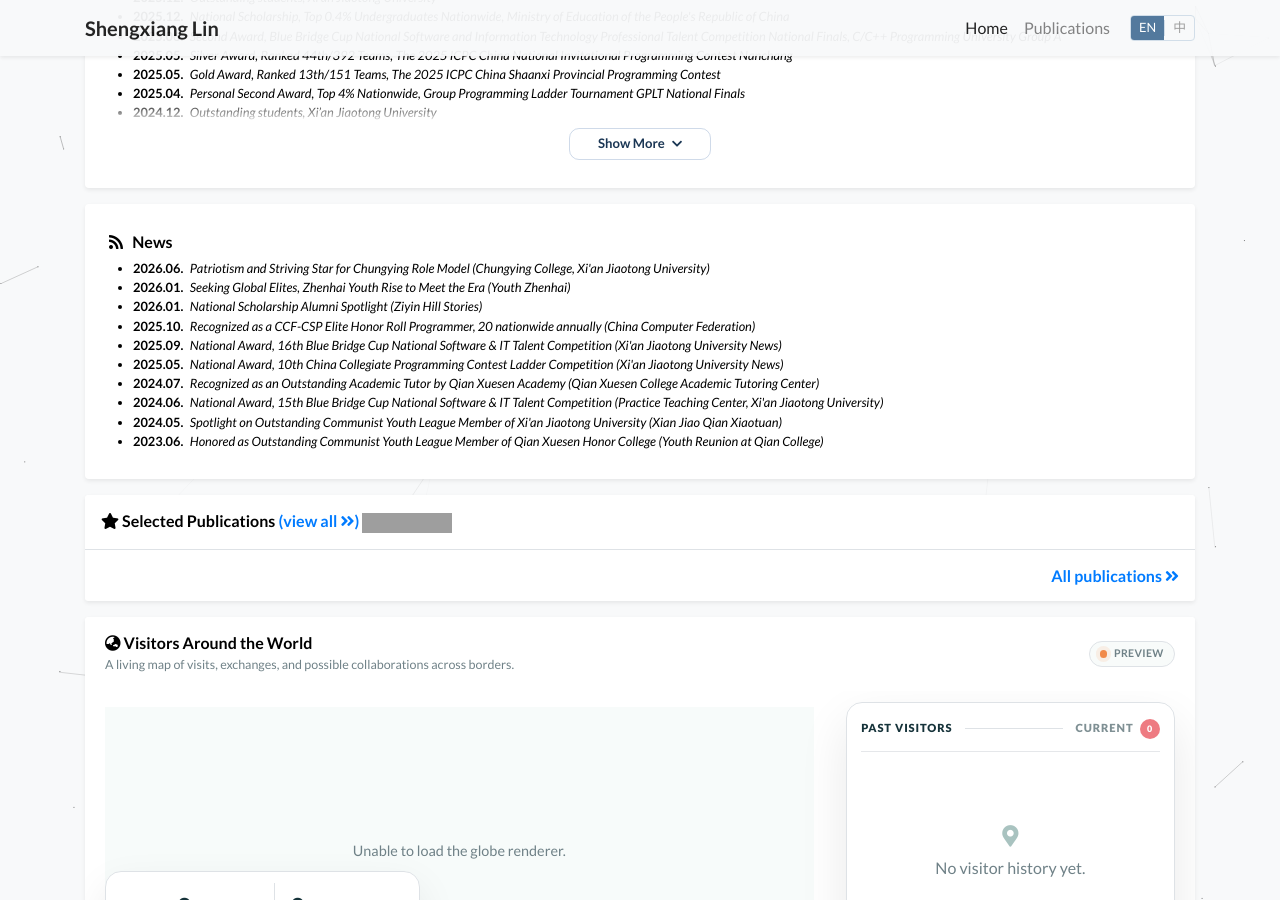
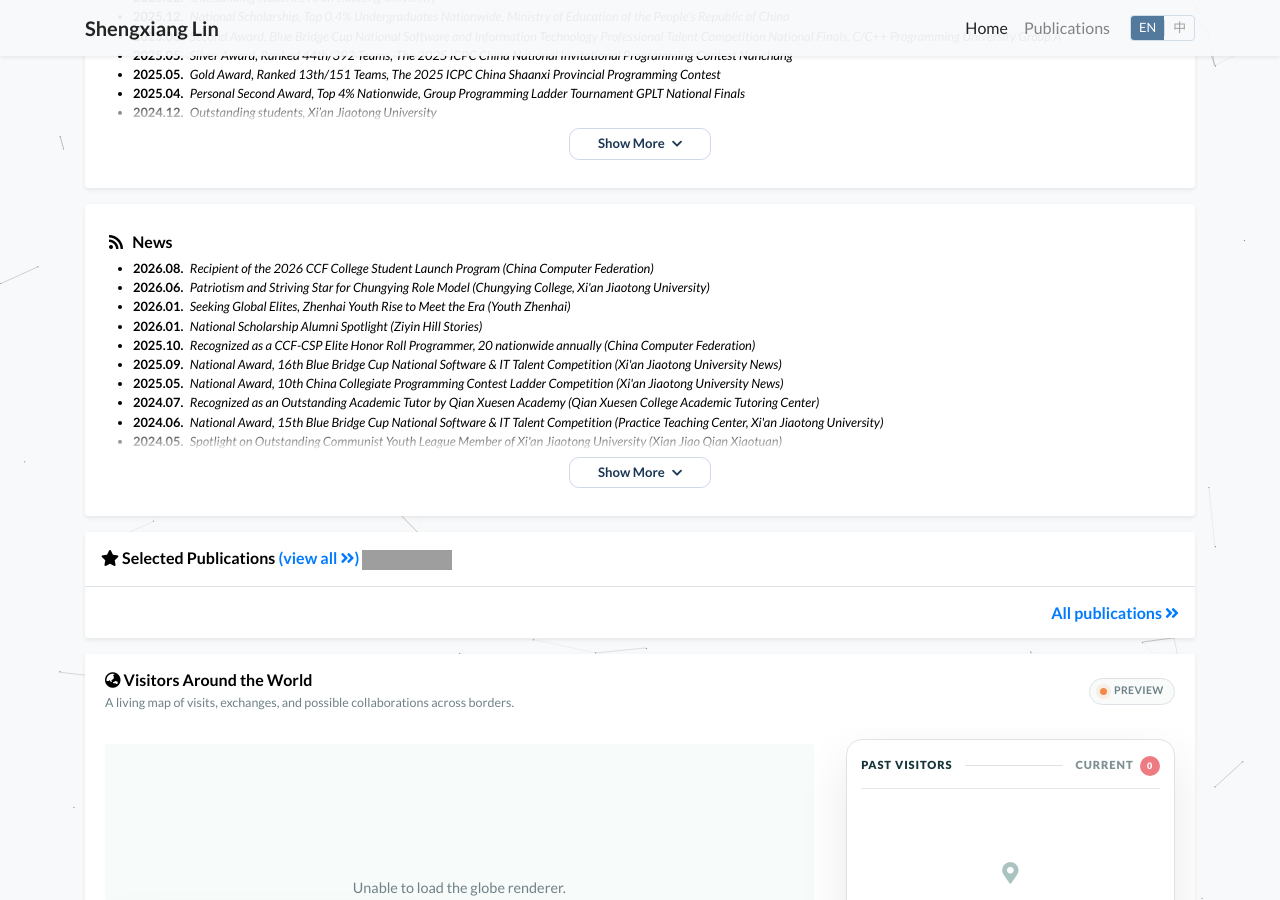
Before and after one commit to Shengxiang-Lin/Shengxiang-Lin.github.io, a Jekyll site: the page built from index.html, in a window 1280 px wide and 900 px high, scrolled down 1366 px. Built offline with Jekyll 4.4.1, drawn with Linux system fonts in a browser that asks for light colours; a style sheet for code colours, icons or effects is not loaded; grey boxes are pictures that could not be loaded.

Commit message:
Update profile.yml

```diff
--- a/_data/profile.yml
+++ b/_data/profile.yml
@@ -241,6 +241,9 @@
 
 
 news:
+  - name: Recipient of the 2026 CCF College Student Launch Program (China Computer Federation)
+    date: 2026.08
+    url: "https://www.ccf.org.cn/Awards/Awards/2026-07-31/919353.shtml"
   - name: Patriotism and Striving Star for Chungying Role Model (Chungying College, Xi'an Jiaotong University)
     date: 2026.06
     url: "https://mp.weixin.qq.com/s?__biz=MzU1NzQ3MTcwMA==&mid=2247543991&idx=1&sn=b60ee8a387b23cbd6736b21871c38721&chksm=fd3f55f14e21869a57832844d03400279a08ac06fd8f2f3b2f04b150e70aeac776ca885c126f&mpshare=1&scene=23&srcid=0617vGstWj6ENsSwGIvYATqh&sharer_shareinfo=b8162d542b6b86f9092157e0fd0ac2b0&sharer_shareinfo_first=aba19ae7984bdcd76a5ba70d8585aa0c#rd"
@@ -279,6 +282,9 @@
     url: "https://mp.weixin.qq.com/s?__biz=MzI0NzExMjIwMQ==&mid=2650995705&idx=1&sn=f11322a6904706c2d10a835ff678be17&chksm=f3f8126067368330a3d6a068e6cb13aa34e53f350b2c9736e15b85bf2acfcc04f4565ea28831&mpshare=1&scene=23&srcid=1127vDtcrvGgLvMChJ1gLelU&sharer_shareinfo=c4d6f0596af1effeae5af0902dae5ac6&sharer_shareinfo_first=c4d6f0596af1effeae5af0902dae5ac6#rd"
 
 news_zh:
+  - name: "入选2026年度“CCF大学生启航计划”（中国计算机学会）"
+    date: 2026.08
+    url: "https://www.ccf.org.cn/Awards/Awards/2026-07-31/919353.shtml"
   - name: "【仲英榜样】爱国奋斗之星（西安交通大学仲英书院）"
     date: 2026.06
     url: "https://mp.weixin.qq.com/s?__biz=MzU1NzQ3MTcwMA==&mid=2247543991&idx=1&sn=b60ee8a387b23cbd6736b21871c38721&chksm=fd3f55f14e21869a57832844d03400279a08ac06fd8f2f3b2f04b150e70aeac776ca885c126f&mpshare=1&scene=23&srcid=0617vGstWj6ENsSwGIvYATqh&sharer_shareinfo=b8162d542b6b86f9092157e0fd0ac2b0&sharer_shareinfo_first=aba19ae7984bdcd76a5ba70d8585aa0c#rd"
```
